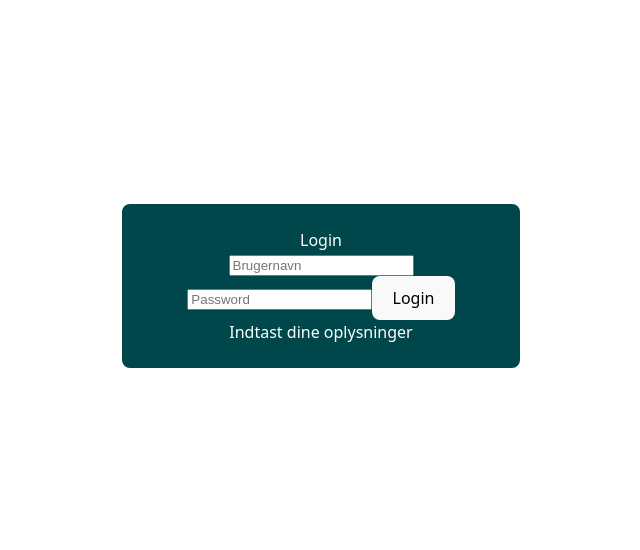
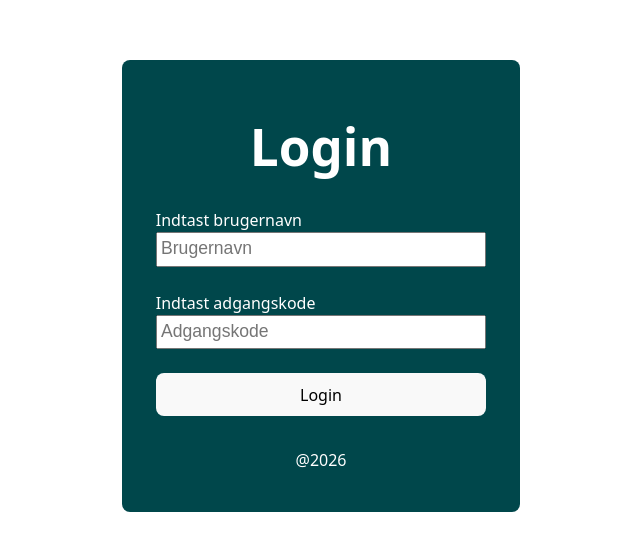
Before and after one commit to majdal01/projekt_A_2026, a Vue app in the folder client/: page / in a window 1280 px wide. Shown: the part 130-680 px from the top of the page, without its empty margins (319-959 px from the left). Built offline with nearby package versions, Linux system fonts and the light colour scheme.

Commit message:
Stylet loginbilledet

```diff
--- a/client/src/views/Login.vue
+++ b/client/src/views/Login.vue
@@ -1,15 +1,21 @@
 <template>
     <GenericCard>
-        <template #header>Login</template>
+        <template #header>
+            <h1>Login</h1>
+        </template>
 
         <template #body>
-            <input v-model="username" placeholder="Brugernavn">
-            <input v-model="password" type="password" placeholder="Password">
-            <button @click="login">Login</button>
+            <form class="form" @submit="login">
+                <label for="username">Indtast brugernavn</label>
+                <input v-model="username" placeholder="Brugernavn">
+                <label for="password">Indtast adgangskode</label>
+                <input v-model="password" type="password" placeholder="Adgangskode">
+                <button type="submit">Login</button>
+            </form>
         </template>
 
         <template #footer>
-            Indtast dine oplysninger
+            <p class="footer">@2026</p>
         </template>
     </GenericCard>
 </template>
@@ -23,15 +29,35 @@ const password = ref("")
 
 const emit = defineEmits(["login"])
 
-function login() {
+function login(e) {
+    e.preventDefault();
     emit("login", {
         username: username.value,
         password: password.value
-    })
+    });
 }
 
 </script>
 
 <style scoped>
+   .form {
+    display: inline-flex;
+    flex-direction: column;
+    text-align: left;
 
+    input {
+        margin-bottom: 1.5rem;
+        height: 1.5rem;
+        min-width: 20rem;
+        padding: 0.2rem;
+    }
+    input::placeholder {
+        font-size: 1.1rem;
+        align-self: center;
+
+    }
+   }
+   .footer {
+    margin-top: 2rem;
+   }
 </style>
```
